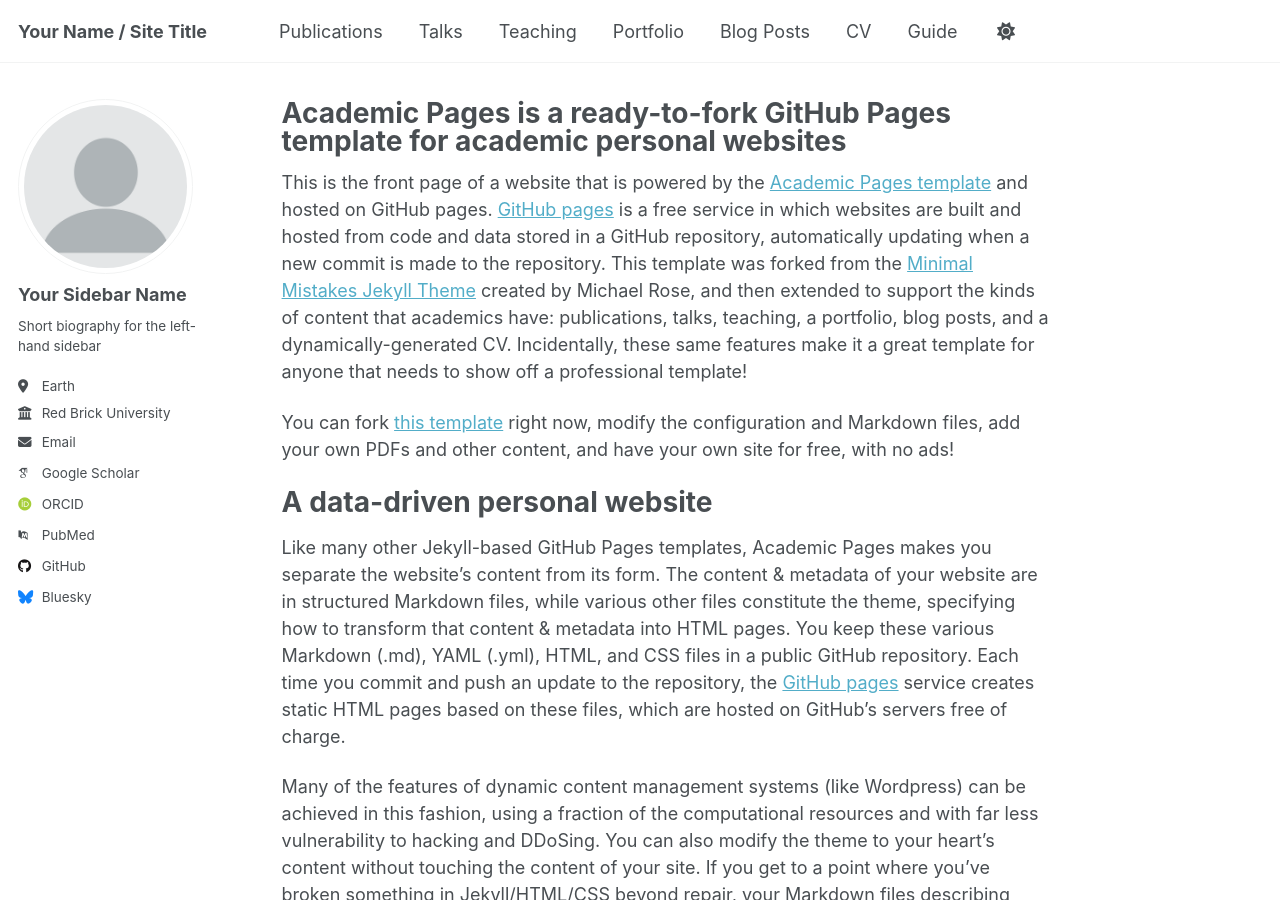
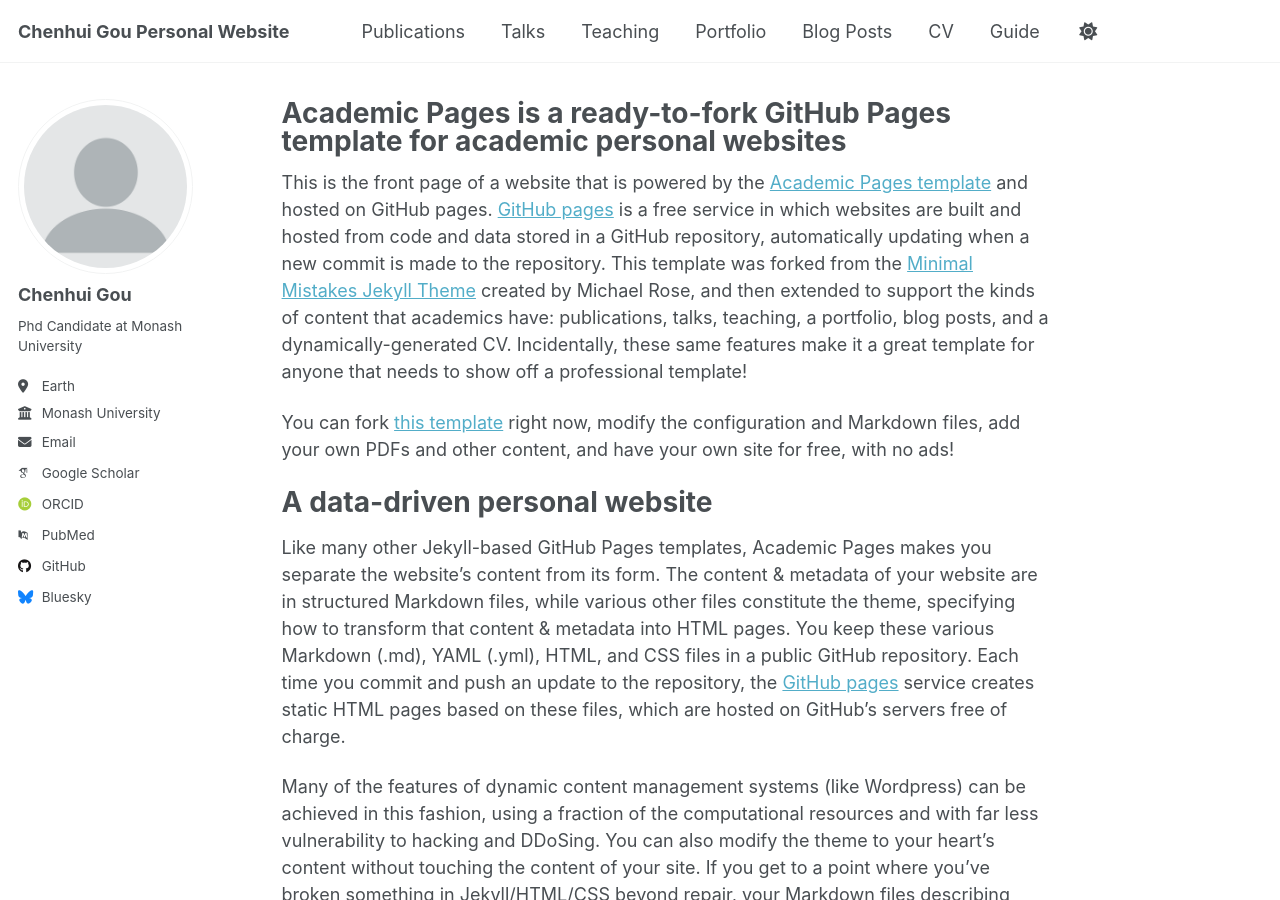
Before and after one commit to chenhuigou/chenhuigou.github.io, a Jekyll site: the page built from _pages/about.md, in a window 1280 px wide and 900 px high. Built offline with Jekyll 4.4.1, drawn with Linux system fonts in a browser that asks for light colours; some web fonts are replaced; a script that is not in the unit is left out.

Commit message:
Update _config.yml

```diff
--- a/_config.yml
+++ b/_config.yml
@@ -9,14 +9,14 @@
 # Basic Site Settings
 locale                   : "en-US"
 site_theme               : "default" # Currently available options are "default", "air"
-title                    : "Your Name / Site Title"
+title                    : "Chenhui Gou Personal Website"  # Update this with the title of your site
 title_separator          : "-"
 name                     : &name "Your Name"
 description              : &description "Your Name's academic portfolio"   # Update this with a general description of your site, this is the default if not overridden by a page
-url                      : https://academicpages.github.io # The base hostname & protocol for your site e.g. "https://[your GitHub username].github.io",
+url                      : https://chenhuigou.github.io/ # The base hostname & protocol for your site e.g. "https://[your GitHub username].github.io",
                                                            # or if you already have some other page hosted on Github then use "https://[your GitHub username].github.io/[Your Repo Name]"
 baseurl                  : "" # the subpath of your site, e.g. "/blog"
-repository               : "academicpages/academicpages.github.io"
+repository               : "chenhuigou/chenhuigou.github.io"
 
 # Site Author - The following control what appear as part of the author content on the side bar.
 #               If a field is blank the icon and link will not appear, otherwise it will be shown.
@@ -24,18 +24,18 @@
 author:
   # Biographic information
   avatar           : "profile.png"
-  name             : "Your Sidebar Name"
+  name             : "Chenhui Gou"
   pronouns         : # example: "she/her"
-  bio              : "Short biography for the left-hand sidebar"
+  bio              : "Phd Candidate at Monash University"
   location         : "Earth"
-  employer         : "Red Brick University"
+  employer         : "Monash University"
   uri              : # URL
-  email            : "none@example.org"
+  email            : "Chenhui.gou@monash.edu"
 
   # Academic websites
   academia         : # URL
   arxiv            : # URL - Update with the correct link to your profile
-  googlescholar    : "https://scholar.google.com/citations?user=PS_CX0AAAAAJ"
+  googlescholar    : "https://scholar.google.com/citations?user=tlhShPsAAAAJ&hl=en"
   inspire-hep      : # URL
   impactstory      : # URL
   orcid            : "https://orcid.org/yourorcidurl"
```
